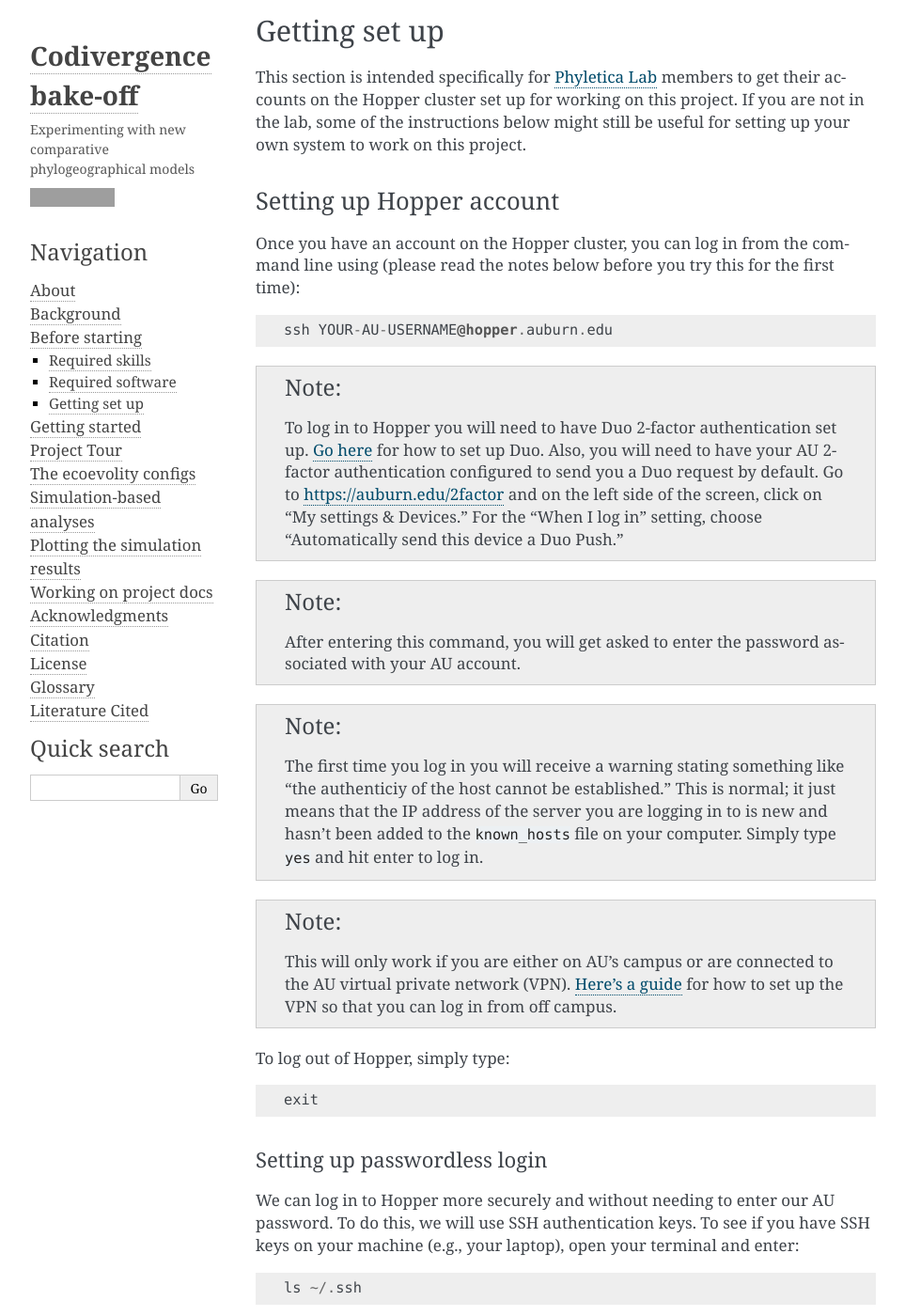
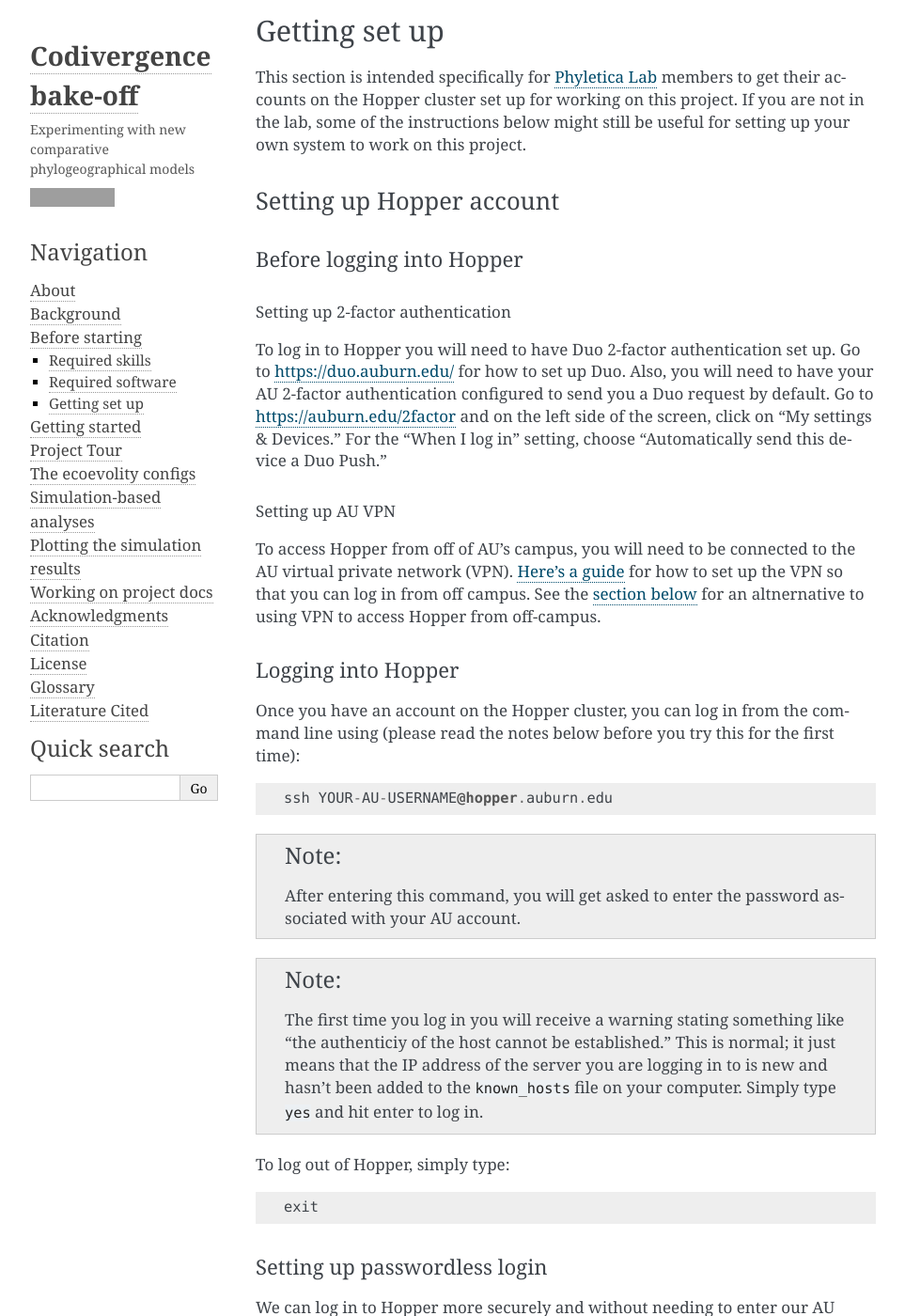
Before and after one commit to phyletica/codiv-sanger-bake-off, a Sphinx documentation site: the page built from docs-source/source/prerequisites.rst, in a window 1280 px wide and 1400 px high, scrolled down 1392 px. Shown: the whole window at 94% size, without its empty margins (148-1111 px from the left). Built offline with Sphinx 7.4.7, drawn with Linux system fonts in a browser that asks for light colours; formulas are drawn with MathJax 3; grey boxes are pictures that could not be loaded.

Commit message:
Editing documentation on Hopper setup.

```diff
--- a/docs-source/source/snippets/setting-up-hopper.rst
+++ b/docs-source/source/snippets/setting-up-hopper.rst
@@ -1,19 +1,41 @@
+Before logging into Hopper
+^^^^^^^^^^^^^^^^^^^^^^^^^^
+
+Setting up 2-factor authentication
+""""""""""""""""""""""""""""""""""
+
+To log in to Hopper you will need to have Duo 2-factor authentication set up.
+Go to https://duo.auburn.edu/ for how to set up Duo.
+Also, you will need to have your AU 2-factor authentication configured to send
+you a Duo request by default.
+Go to https://auburn.edu/2factor and on the left side of the screen, click on
+"My settings & Devices."
+For the "When I log in" setting, choose "Automatically send this device a Duo
+Push."
+
+
+Setting up AU VPN
+"""""""""""""""""
+
+To access Hopper from off of AU's campus, you will need to be connected to the
+AU virtual private network (VPN).
+`Here's a guide <https://libguides.auburn.edu/vpn>`_
+for how to set up the VPN so that you can log in from off campus.
+See the :ref:`section below <setting-up-ssh-tunnel>`
+for an altnernative to using VPN to access Hopper from off-campus.
+
+
+Logging into Hopper
+^^^^^^^^^^^^^^^^^^^
+
 Once you have an account on the Hopper cluster, you can log in from the command
 line using (please read the notes below before you try this for the first
 time)::
 
     ssh YOUR-AU-USERNAME@hopper.auburn.edu
 
-.. note:: To log in to Hopper you will need to have Duo 2-factor authentication
-    set up.  `Go here <https://duo.auburn.edu/>`_ for how to set up Duo.
-    Also, you will need to have your AU 2-factor authentication configured to
-    send you a Duo request by default.  Go to https://auburn.edu/2factor and on
-    the left side of the screen, click on "My settings & Devices." For the
-    "When I log in" setting, choose "Automatically send this device a Duo
-    Push."
-
 .. note:: After entering this command, you will get asked to enter the password
-   associated with your AU account.
+    associated with your AU account.
 
 .. note:: The first time you log in you will receive a warning stating
     something like "the authenticiy of the host cannot be established." This is
@@ -21,10 +43,6 @@ time)::
     in to is new and hasn't been added to the ``known_hosts`` file on your
     computer. Simply type ``yes`` and hit enter to log in.
 
-.. note:: This will only work if you are either on AU's campus or are connected
-    to the AU virtual private network (VPN).
-    `Here's a guide <https://libguides.auburn.edu/vpn>`_
-    for how to set up the VPN so that you can log in from off campus.
 
 To log out of Hopper, simply type::
 
@@ -75,6 +93,8 @@ We can do this with one command entered on *your* computer::
 Now, after you start a fresh shell session, you should be able to log in to
 Hopper without entering your password.
 
+
+.. _setting-up-ssh-tunnel:
 
 Setting up alternative to VPN
 ^^^^^^^^^^^^^^^^^^^^^^^^^^^^^
```
